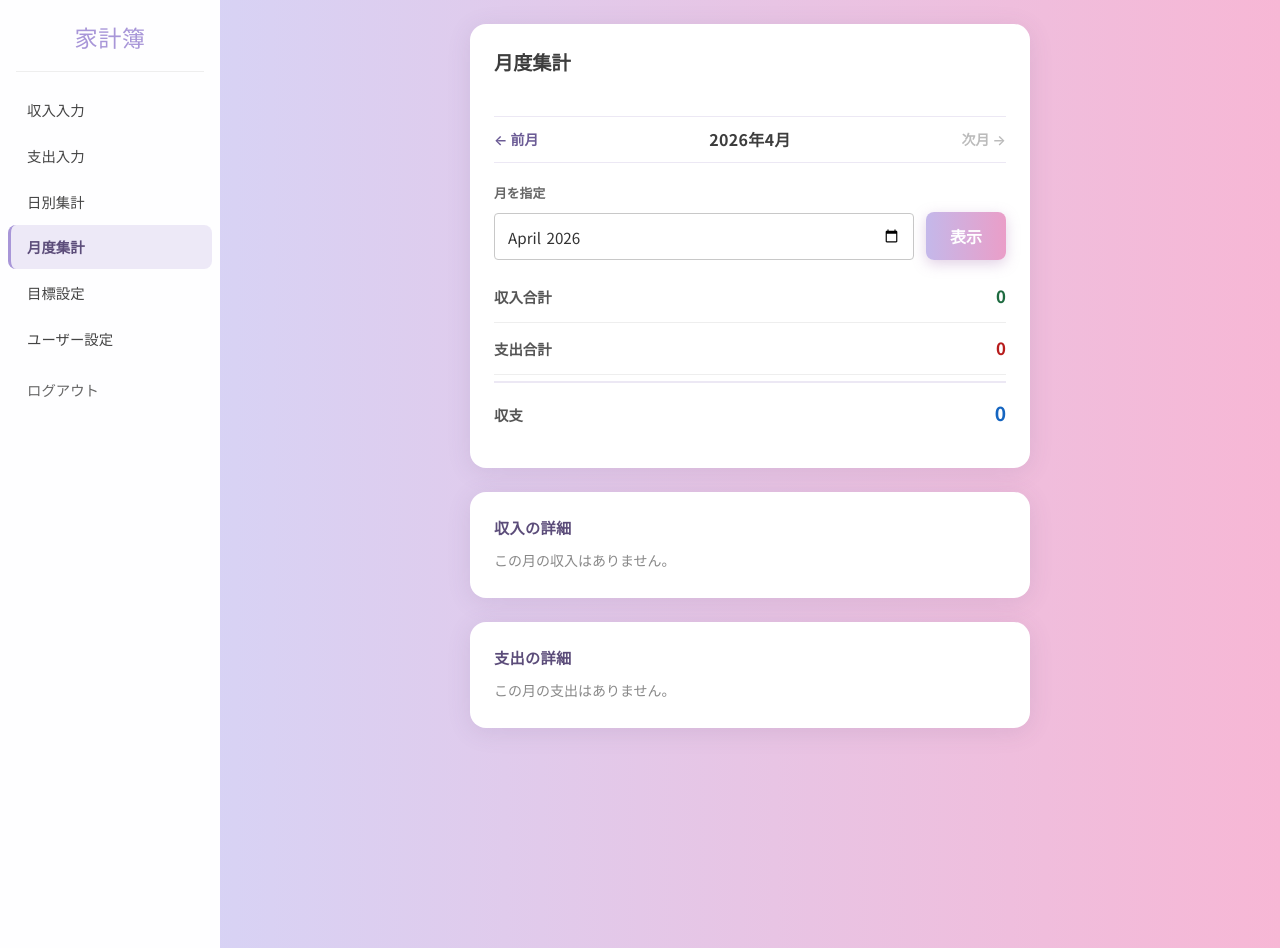
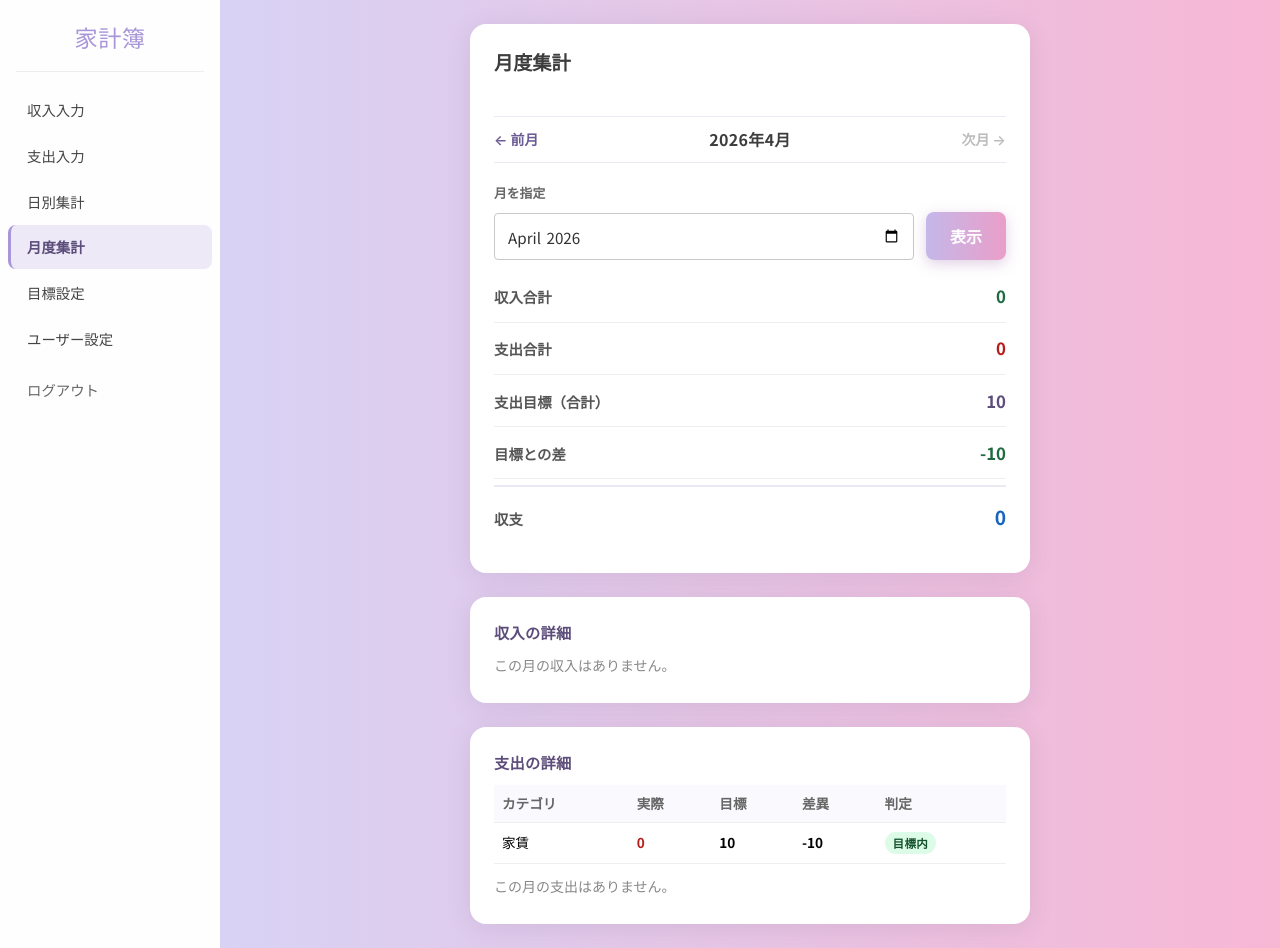
Before and after one commit to youhonami/house, a Django app: page /summary/monthly/ in a window 1280 px wide. Run offline with Django 5.2, Linux system fonts and the light colour scheme; a user stored in the database is signed in; tables that the repository leaves empty hold one stand-in row (values such as "Sample post").

Commit message:
目標設定ページの作成

```diff
--- a/accounts/forms.py
+++ b/accounts/forms.py
@@ -6,7 +6,7 @@ from django.contrib.auth.forms import UserCreationForm
 from django.contrib.auth.models import User
 from django.core.exceptions import ValidationError
 
-from .models import ExpenseEntry, IncomeEntry
+from .models import ExpenseBudget, ExpenseEntry, IncomeEntry
 
 _LOGIN_ERR = 'メールアドレスまたはパスワードが正しくありません。'
 _W = {'class': 'auth-input'}
@@ -132,10 +132,11 @@ class IncomeEntryForm(forms.ModelForm):
 class ExpenseEntryForm(forms.ModelForm):
     class Meta:
         model = ExpenseEntry
-        fields = ('date', 'amount', 'note')
+        fields = ('date', 'amount', 'category', 'note')
         labels = {
             'date': '日付',
             'amount': '金額',
+            'category': 'カテゴリ',
             'note': '内容',
         }
         widgets = {
@@ -145,11 +146,37 @@ class ExpenseEntryForm(forms.ModelForm):
             'amount': forms.NumberInput(
                 attrs={**_INC_W, 'min': 1, 'step': 1, 'inputmode': 'numeric'}
             ),
+            'category': forms.Select(attrs=_INC_W),
             'note': forms.TextInput(attrs={**_INC_W, 'placeholder': 'メモ'}),
         }
-
     def clean_amount(self):
         amount = self.cleaned_data['amount']
         if amount is not None and amount <= 0:
             raise forms.ValidationError('金額は1円以上で入力してください。')
         return amount
+
+_BUDGET_W = {'class': 'auth-input'}
+
+
+class BudgetSettingsForm(forms.Form):
+    """カテゴリごとの月間支出予算。空��は未設定として保存しません。"""
+
+    def __init__(self, *args, **kwargs):
+        super().__init__(*args, **kwargs)
+        for value, label in ExpenseBudget.Category.choices:
+            self.fields[value] = forms.DecimalField(
+                label=label,
+                required=False,
+                min_value=0,
+                max_digits=12,
+                decimal_places=0,
+                widget=forms.NumberInput(
+                    attrs={
+                        **_BUDGET_W,
+                        'min': 0,
+                        'step': 1,
+                        'inputmode': 'numeric',
+                        'placeholder': '未設定',
+                    }
+                ),
+            )
--- a/accounts/static/accounts/css/auth.css
+++ b/accounts/static/accounts/css/auth.css
@@ -831,6 +894,82 @@ body.app-shell-lock-scroll {
   color: #c62828;
 }
 
+.monthly-summary-stats__value--budget {
+  color: #5c4d7a;
+  font-weight: 700;
+}
+
+.monthly-summary-stats__value--budget-diff.monthly-summary-stats__value--over {
+  color: #b71c1c;
+}
+
+.monthly-summary-stats__value--budget-diff.monthly-summary-stats__value--under {
+  color: #1e6b40;
+}
+
+.monthly-summary-stats__value--budget-diff.monthly-summary-stats__value--on-budget {
+  color: #555;
+}
+
+.monthly-budget-compare-wrap {
+  margin-bottom: 1rem;
+}
+
+.monthly-budget-pill {
+  display: inline-block;
+  padding: 0.2rem 0.5rem;
+  font-size: 0.72rem;
+  font-weight: 700;
+  letter-spacing: 0.03em;
+  border-radius: 999px;
+  white-space: nowrap;
+}
+
+.monthly-budget-pill--over {
+  color: #7f1d1d;
+  background: #fee2e2;
+}
+
+.monthly-budget-pill--under {
+  color: #14532d;
+  background: #dcfce7;
+}
+
+.monthly-budget-pill--on {
+  color: #444;
+  background: #eee;
+}
+
+.monthly-budget-pill--none {
+  color: #666;
+  background: #f3f3f3;
+}
+
+.monthly-detail-table__cat {
+  font-size: 0.8rem;
+  color: #555;
+  white-space: nowrap;
+}
+
+select.auth-input {
+  width: 100%;
+  box-sizing: border-box;
+  padding: 0.65rem 0.75rem;
+  font-size: 0.95rem;
+  border: 1px solid #c8c8c8;
+  border-radius: 4px;
+  font-family: inherit;
+  background: #fff;
+  color: #333;
+  cursor: pointer;
+}
+
+select.auth-input:focus {
+  outline: none;
+  border-color: #a896d8;
+  box-shadow: 0 0 0 2px rgba(168, 150, 216, 0.2);
+}
+
 .monthly-detail-panel {
   display: flex;
   flex-direction: column;
--- a/accounts/views.py
+++ b/accounts/views.py
@@ -2,6 +2,7 @@ from datetime import date
 from decimal import Decimal
 
 from django.conf import settings
+from django.contrib import messages
 from django.contrib.auth import login
 from django.contrib.auth.decorators import login_required
 from django.shortcuts import redirect, render
@@ -9,8 +10,14 @@ from django.utils import timezone
 from django.db.models import Sum
 from django.db.models.functions import TruncMonth
 
-from .forms import EmailLoginForm, ExpenseEntryForm, IncomeEntryForm, RegisterForm
-from .models import ExpenseEntry, IncomeEntry
+from .forms import (
+    BudgetSettingsForm,
+    EmailLoginForm,
+    ExpenseEntryForm,
+    IncomeEntryForm,
+    RegisterForm,
+)
+from .models import ExpenseBudget, ExpenseEntry, IncomeEntry
 
 
 def _home():
@@ -115,6 +122,50 @@ def _monthly_expense_entries(user, year: int, month: int):
     )
 
 
+def _monthly_expense_vs_budget_rows(user, year: int, month: int):
+    """カテゴリごとの実��・目標・�と判定（over / under / on / no_budget）。"""
+    actual_map = {
+        row['category']: row['total']
+        for row in ExpenseEntry.objects.filter(
+            user=user, date__year=year, date__month=month
+        )
+        .values('category')
+        .annotate(total=Sum('amount'))
+    }
+    budget_map = {
+        b.category: b.monthly_amount
+        for b in ExpenseBudget.objects.filter(user=user)
+    }
+    rows = []
+    for value, label in ExpenseBudget.Category.choices:
+        act = actual_map.get(value) or Decimal('0')
+        bud = budget_map.get(value)
+        if bud is None and act == 0:
+            continue
+        if bud is not None:
+            diff = act - bud
+            if diff > 0:
+                status = 'over'
+            elif diff < 0:
+                status = 'under'
+            else:
+                status = 'on'
+        else:
+            diff = None
+            status = 'no_budget'
+        rows.append(
+            {
+                'category': value,
+                'label': label,
+                'actual': act,
+                'budget': bud,
+                'diff': diff,
+                'status': status,
+            }
+        )
+    return rows
+
+
 @login_required
 def income(request):
     if request.method == 'POST':
@@ -173,6 +224,11 @@ def monthly_summary(request):
     income_total, expense_total, balance = _monthly_income_expense_balance(
         request.user, y, m
     )
+    expense_budget_total = _budget_monthly_total(request.user)
+    expense_budget_has_targets = expense_budget_total > 0
+    expense_vs_budget = (
+        expense_total - expense_budget_total if expense_budget_has_targets else None
+    )
     today = timezone.localdate()
     current_first = date(today.year, today.month, 1)
     prev_m = _add_months(target, -1)
@@ -188,6 +244,10 @@ def monthly_summary(request):
             'month_input_value': f'{y:04d}-{m:02d}',
             'income_total': income_total,
             'expense_total': expense_total,
+            'expense_budget_total': expense_budget_total,
+            'expense_budget_has_targets': expense_budget_has_targets,
+            'expense_vs_budget': expense_vs_budget,
+            'expense_budget_rows': _monthly_expense_vs_budget_rows(request.user, y, m),
             'balance': balance,
             'prev_year': prev_m.year,
             'prev_month': prev_m.month,
@@ -200,12 +260,46 @@ def monthly_summary(request):
     )
 
 
+def _budget_initial_for_user(user):
+    rows = ExpenseBudget.objects.filter(user=user)
+    return {r.category: r.monthly_amount for r in rows}
+
+
+def _budget_monthly_total(user):
+    total = ExpenseBudget.objects.filter(user=user).aggregate(s=Sum('monthly_amount'))['s']
+    return total or Decimal('0')
+
+
+def _save_budgets_from_form(user, form):
+    for value, _label in ExpenseBudget.Category.choices:
+        amt = form.cleaned_data.get(value)
+        if amt is not None and amt > 0:
+            ExpenseBudget.objects.update_or_create(
+                user=user,
+                category=value,
+                defaults={'monthly_amount': amt},
+            )
+        else:
+            ExpenseBudget.objects.filter(user=user, category=value).delete()
+
+
 @login_required
 def goal_settings(request):
+    if request.method == 'POST':
+        form = BudgetSettingsForm(request.POST)
+        if form.is_valid():
+            _save_budgets_from_form(request.user, form)
+            messages.success(request, '支出予算を保存しました。')
+            return redirect('accounts:goal_settings')
+    else:
+        form = BudgetSettingsForm(initial=_budget_initial_for_user(request.user))
     return render(
         request,
-        'accounts/placeholder.html',
-        _stub_ctx('目標設定', '目標設定', 'ここに目標設定の内容を追加予定です。'),
+        'accounts/goal_settings.html',
+        {
+            'form': form,
+            'budget_total': _budget_monthly_total(request.user),
+        },
     )
 
 
--- a/templates/accounts/monthly_summary.html
+++ b/templates/accounts/monthly_summary.html
@@ -53,6 +53,22 @@
           {{ expense_total|intcomma }}
         </dd>
       </div>
+      {% if expense_budget_has_targets %}
+      <div class="monthly-summary-stats__row">
+        <dt class="monthly-summary-stats__label">支出目標（合計）</dt>
+        <dd class="monthly-summary-stats__value monthly-summary-stats__value--budget">
+          {{ expense_budget_total|intcomma }}
+        </dd>
+      </div>
+      <div class="monthly-summary-stats__row">
+        <dt class="monthly-summary-stats__label">目標との差</dt>
+        <dd
+          class="monthly-summary-stats__value monthly-summary-stats__value--budget-diff {% if expense_vs_budget > 0 %}monthly-summary-stats__value--over{% elif expense_vs_budget < 0 %}monthly-summary-stats__value--under{% else %}monthly-summary-stats__value--on-budget{% endif %}"
+        >
+          {% if expense_vs_budget > 0 %}+{% endif %}{{ expense_vs_budget|intcomma }}
+        </dd>
+      </div>
+      {% endif %}
       <div class="monthly-summary-stats__row monthly-summary-stats__row--balance">
         <dt class="monthly-summary-stats__label">収支</dt>
         <dd
@@ -107,12 +123,59 @@
     <h2 id="monthly-expense-detail-title" class="monthly-summary-detail__heading">
       支出の詳細
     </h2>
+    {% if expense_budget_rows %}
+    <div class="monthly-detail-table-wrap monthly-budget-compare-wrap">
+      <table class="monthly-detail-table monthly-budget-compare">
+        <thead>
+          <tr>
+            <th>カテゴリ</th>
+            <th class="monthly-detail-table__amount-head">実際</th>
+            <th class="monthly-detail-table__amount-head">目標</th>
+            <th class="monthly-detail-table__amount-head">差異</th>
+            <th>判定</th>
+          </tr>
+        </thead>
+        <tbody>
+          {% for row in expense_budget_rows %}
+          <tr>
+            <td>{{ row.label }}</td>
+            <td class="monthly-detail-table__num monthly-detail-table__num--expense">
+              {{ row.actual|intcomma }}
+            </td>
+            <td class="monthly-detail-table__num">
+              {% if row.budget is not None %}{{ row.budget|intcomma }}{% else %}—{% endif %}
+            </td>
+            <td class="monthly-detail-table__num">
+              {% if row.diff is not None %}
+                {% if row.diff > 0 %}+{{ row.diff|intcomma }}{% else %}{{ row.diff|intcomma }}{% endif %}
+              {% else %}
+              —
+              {% endif %}
+            </td>
+            <td>
+              {% if row.status == 'over' %}
+              <span class="monthly-budget-pill monthly-budget-pill--over">目標超過</span>
+              {% elif row.status == 'under' %}
+              <span class="monthly-budget-pill monthly-budget-pill--under">目標内</span>
+              {% elif row.status == 'on' %}
+              <span class="monthly-budget-pill monthly-budget-pill--on">ちょうど</span>
+              {% else %}
+              <span class="monthly-budget-pill monthly-budget-pill--none">目標未設定</span>
+              {% endif %}
+            </td>
+          </tr>
+          {% endfor %}
+        </tbody>
+      </table>
+    </div>
+    {% endif %}
     {% if expense_entries %}
     <div class="monthly-detail-table-wrap">
       <table class="monthly-detail-table">
         <thead>
           <tr>
             <th>日付</th>
+            <th>カテゴリ</th>
             <th class="monthly-detail-table__amount-head">合計（円）</th>
             <th>内容</th>
           </tr>
@@ -121,6 +184,7 @@
           {% for row in expense_entries %}
           <tr>
             <td>{{ row.date|date:"Y/m/d" }}</td>
+            <td class="monthly-detail-table__cat">{{ row.get_category_display }}</td>
             <td class="monthly-detail-table__num monthly-detail-table__num--expense">
               {{ row.amount|intcomma }}
             </td>
```
Also changed, not shown: other parts of accounts/static/accounts/css/auth.css (+65 -2 lines), accounts/admin.py (+8 -2 lines), accounts/models.py (+54 -0 lines), templates/accounts/expense.html (+10 -0 lines), templates/accounts/goal_settings.html (added, +54 -0 lines), accounts/migrations/0003_expensebudget.py (added), accounts/migrations/0004_expenseentry_category.py (added).
